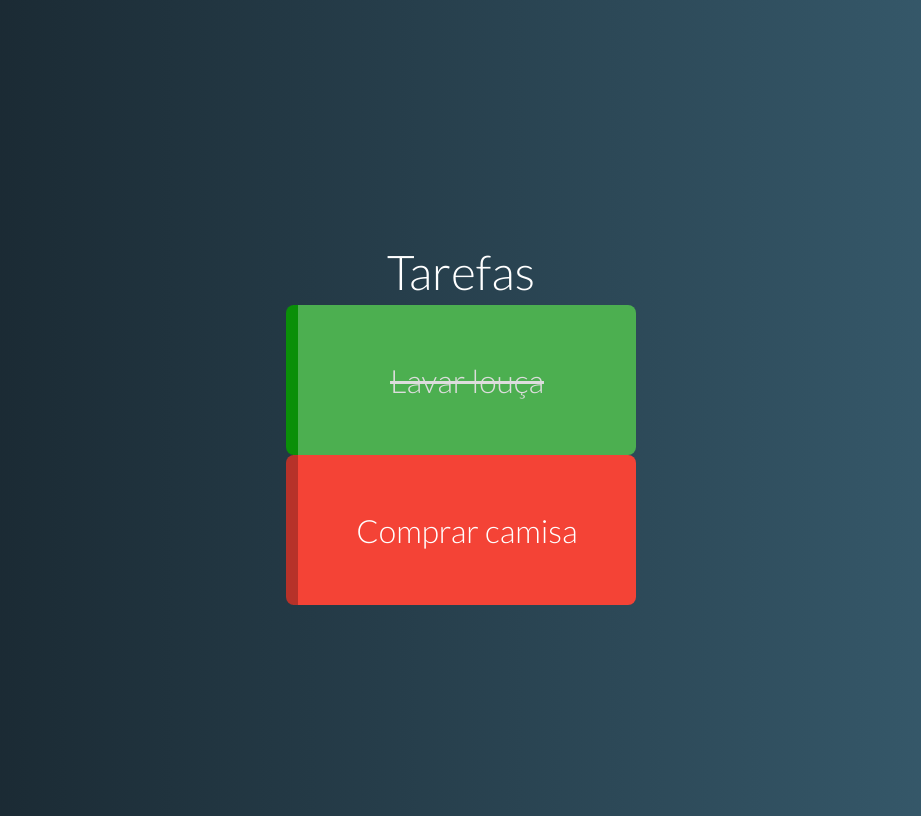
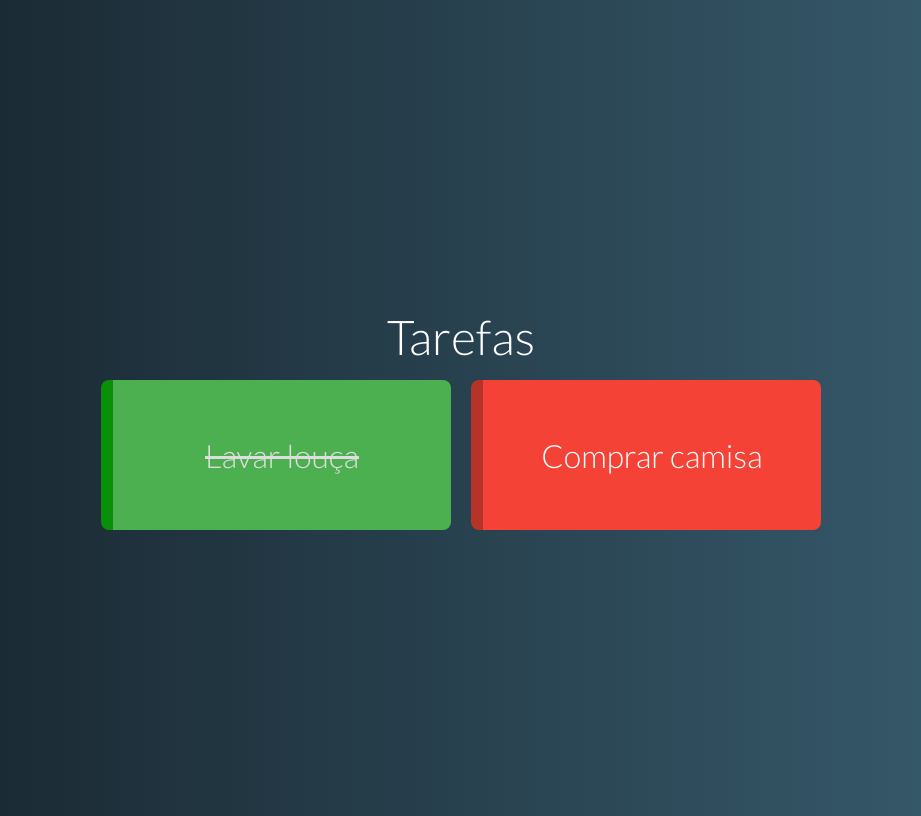
Before and after one commit to allangadelha/curso-vuejs2, a Vue app in the folder sessao-10-projeto-02-tarefas-todo/tarefas/: page / in a window 1280 px wide. Shown: the whole page, without its empty margins (179-1100 px from the left). Built offline with nearby package versions, Linux system fonts and the light colour scheme.

Commit message:
sessão 10: componente lista de tarefas 02

```diff
--- a/sessao-10-projeto-02-tarefas-todo/tarefas/src/components/TaskGrid.vue
+++ b/sessao-10-projeto-02-tarefas-todo/tarefas/src/components/TaskGrid.vue
@@ -1,8 +1,9 @@
 <template>
     <div class="task-grid">
-        <template>
+        <template v-if="tasks.length">
             <Task v-for="task in tasks" :key="task.name" :task="task"></Task>
         </template>
+        <p v-else>Sua vida está em dia :)</p>
     </div>
 </template>
 
@@ -19,5 +20,18 @@ export default {
 </script>
 
 <style >
+    .task-grid {
+        display: flex;
+        justify-content: center;
+        flex-wrap: wrap;
+    }
 
+    .task-grid .task {
+        margin: 10px
+    }
+
+    .no-task {
+        color: #AAA;
+        font-size: 1.7rem;
+    }
 </style>
```
